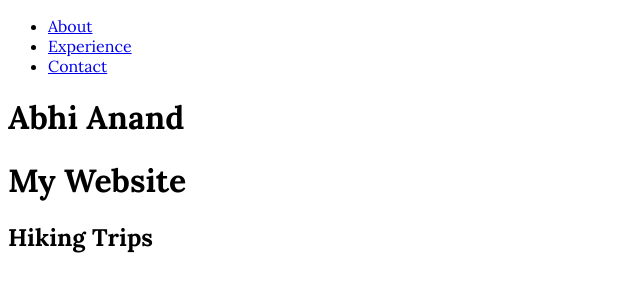
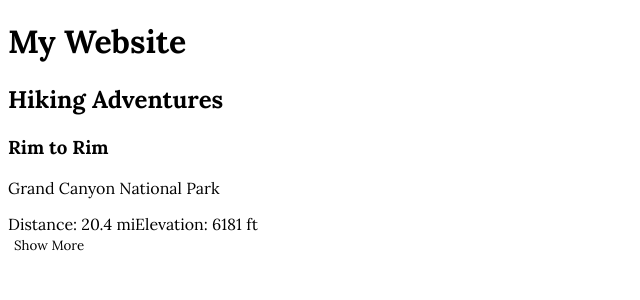
Before and after one commit to abhianand1999/abhianand1999.github.io, a React (Vite) app: page / in a window 1280 px wide. Shown: the top 300 px of the page, without its empty margins (0-640 px from the left). Built offline with nearby package versions, Linux system fonts and the light colour scheme.

Commit message:
Updates to Hiking Content

```diff
--- a/index.html
+++ b/index.html
@@ -13,16 +13,6 @@
     <title>Abhi Anand</title>
 </head>
 <body>
-    <header class="ceiling">
-    <nav class="col-md-6 main-nav">
-        <ul>
-          <li><a href="#about">About</a></li>
-          <li><a href="#experience">Experience</a></li>
-          <li><a href="#contact">Contact</a></li>
-        </ul>
-      </nav>
-    </header>
-    <h1>Abhi Anand</h1>
     <div id="root"></div>
     <script type="module" src="/src/main.jsx"></script>
 </body>
--- a/src/app.jsx
+++ b/src/app.jsx
@@ -1,4 +1,4 @@
-import { HikingSection } from './components/hiking'
+import HikingSection from './components/hiking/hikingtemplate'
 
 function App() {
   return (
--- a/src/components/hiking/hikes.jsx
+++ /dev/null
@@ -1,13 +0,0 @@
-export const hikes = [
-    {
-      name: "Angel's Landing",
-      location: "Zion National Park, Utah",
-      distance: 5.4,
-      elevation: 1488,
-      description: "One of the most thrilling hikes in the US...",
-      tips: [
-        "Start early to avoid crowds",
-        "Bring plenty of water",
-      ]
-    },
-  ];
--- /dev/null
+++ b/src/components/hiking/hiking-data.js
@@ -0,0 +1,11 @@
+export const hikes = [
+    {
+      name: "Rim to Rim",
+      location: "Grand Canyon National Park",
+      distance: 20.4,
+      elevation: 6181,
+      description: "https://www.alltrails.com/trail/us/arizona/south-to-north-kaibab-trail",
+      tips: [
+      ]
+    },
+  ];
--- a/src/components/hiking/hikingtemplate.jsx
+++ b/src/components/hiking/hikingtemplate.jsx
@@ -1,11 +1,50 @@
-import { hikes } from './hikes';
+// src/components/hiking/index.jsx
+import React from 'react'
+import {hikes} from './hiking-data'
 
-const hikingTemplate = () => {
-    return (
+const HikeCard = ({ hike }) => {
+  const [expanded, setExpanded] = React.useState(false)
+
+  return (
+    <div className="card">
+      <h3>{hike.name}</h3>
+      <p>{hike.location}</p>
+      <div>
+        <span>Distance: {hike.distance} mi</span>
+        <span>Elevation: {hike.elevation} ft</span>
+      </div>
+
+      <button onClick={() => setExpanded(!expanded)}>
+        {expanded ? 'Show Less' : 'Show More'}
+      </button>
+
+      {expanded && (
         <div>
-            {hikes.map(hike => (
-                <HikeCard key={hike.name} hike={hike} />
-            ))}
+          <p>{hike.description}</p>
+          {hike.tips && (
+            <ul>
+              {hike.tips.map((tip, index) => (
+                <li key={index}>{tip}</li>
+              ))}
+            </ul>
+          )}
         </div>
-    );
-};
+      )}
+    </div>
+  )
+}
+
+const HikingSection = () => {
+  return (
+    <section>
+      <h2>Hiking Adventures</h2>
+      <div className="hikes-container">
+        {hikes.map((hike, index) => (
+          <HikeCard key={index} hike={hike} />
+        ))}
+      </div>
+    </section>
+  )
+}
+
+export default HikingSection
--- a/src/components/hiking/index.jsx
+++ /dev/null
@@ -1,20 +0,0 @@
-import React from 'react';
-import { hikingTemplate } from './hikingtemplate';
-import { hikes } from './hikes';
-
-export const HikingSection = () => {
-  return (
-    <section className="bg-gray-50 py-12">
-      <div className="max-w-7xl mx-auto px-4">
-        <h2 className="text-3xl font-bold text-gray-900 mb-8">Hiking Trips</h2>
-        <div className="overflow-x-auto pb-6">
-          <div className="flex space-x-4">
-            {hikes.map((hike, index) => (
-              <hikingTemplate key={index} hike={hike} />
-            ))}
-          </div>
-        </div>
-      </div>
-    </section>
-  );
-};
```
